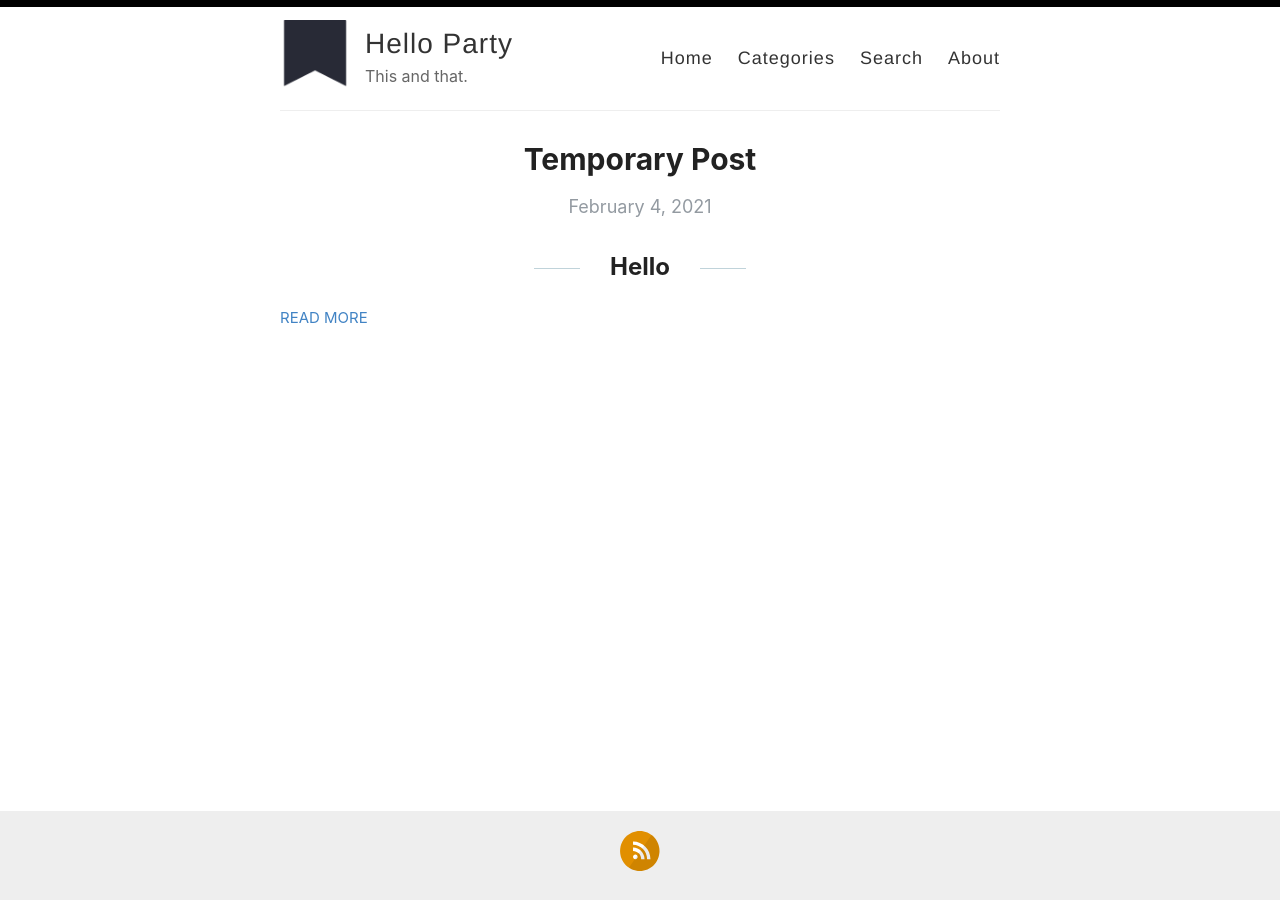
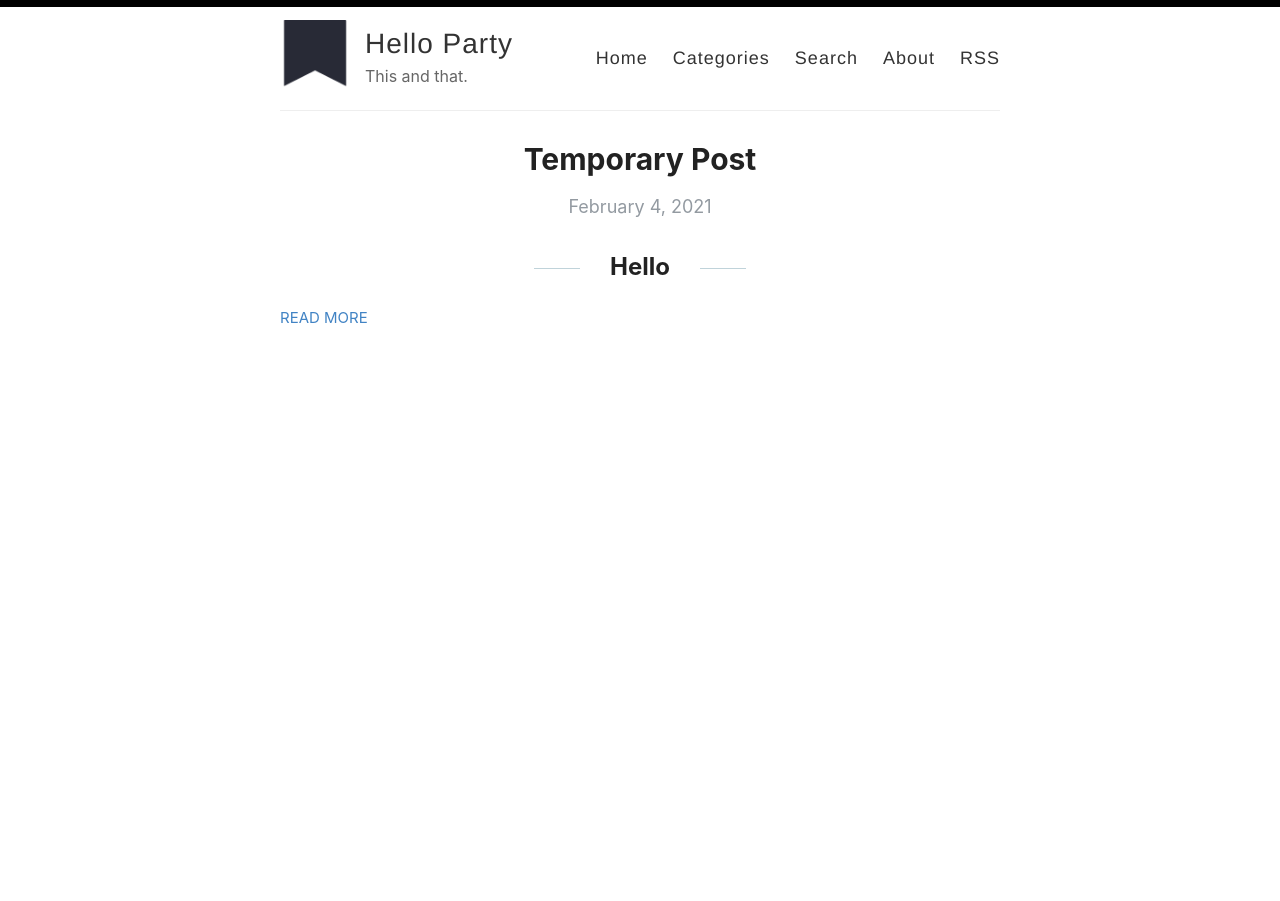
Before and after one commit to hello-party/hello-party-old.github.io, a Jekyll site: the page built from index.html, in a window 1280 px wide. Built offline with Jekyll 4.4.1, drawn with Linux system fonts in a browser that asks for light colours; the list of posts is cut into pages by our own code.

Commit message:
Update default.html

```diff
--- a/_layouts/default.html
+++ b/_layouts/default.html
@@ -31,6 +31,7 @@
               <a href="{{ site.baseurl }}/categories">Categories</a>
               <a href="{{ site.baseurl }}/search">Search</a>
               <a href="{{ site.baseurl }}/about">About</a>
+              <a href="{{ site.baseurl }}/feed.xml">RSS</a>
             </nav>
           </header>
         </div>
@@ -42,13 +43,13 @@
         </div>
       </div>
 
-      <div class="wrapper-footer">
+<!---      <div class="wrapper-footer">
         <div class="container">
           <footer class="footer">
             {% include svg-icons.html %}
           </footer>
         </div>
-      </div>
+      </div>-->
     </div>
 
     {% include analytics.html %}
```
